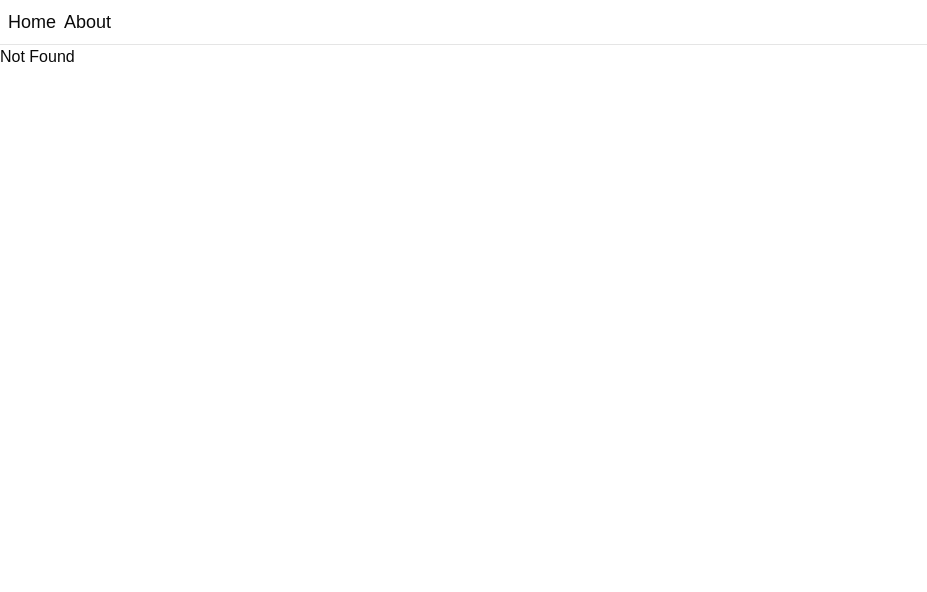
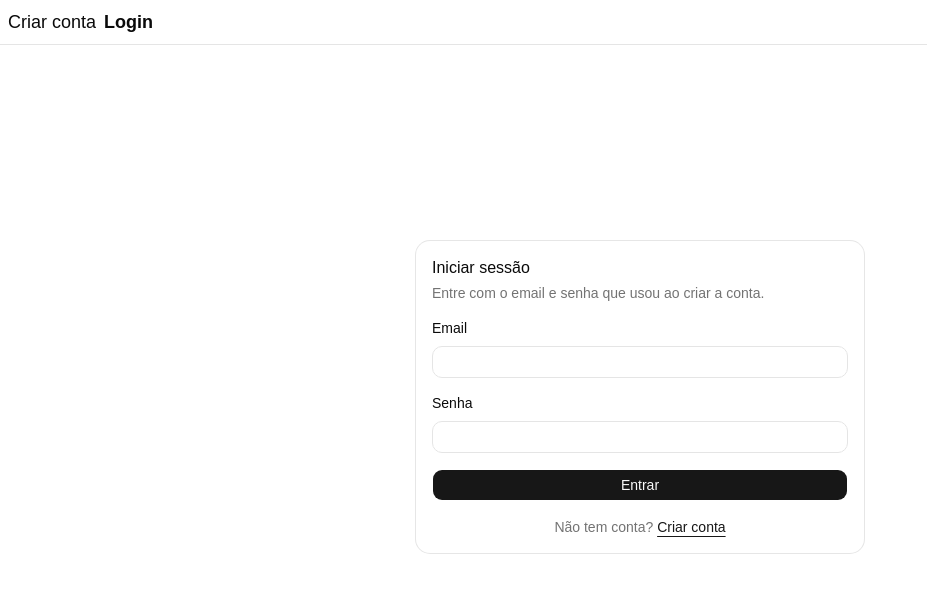
Before and after one commit to OMedeirosg/react-frontend-challenge, a React (Vite) app: page /login in a window 1280 px wide. Before the commit this address had no page. Shown: the top 592 px of the page, without its empty margins (0-927 px from the left). Built offline with nearby package versions, Linux system fonts and the light colour scheme.

Commit message:
feat: add login flow with bcrypt

```diff
--- /dev/null
+++ b/src/features/auth/model/login-schema.ts
@@ -0,0 +1,10 @@
+import { z } from 'zod'
+
+export const loginSchema = z.object({
+  email: z.string().email('Email inválido'),
+  password: z
+    .string()
+    .min(7, 'A senha deve ter mais de 6 caracteres'),
+})
+
+export type LoginFormData = z.infer<typeof loginSchema>
--- /dev/null
+++ b/src/features/auth/model/schema.ts
@@ -0,0 +1,6 @@
+/** Re-exporta schemas de auth (registo e login em ficheiros separados para commits/imports claros). */
+export {
+  registerSchema,
+  type RegisterFormData,
+} from '@/features/auth/model/register-schema'
+export { loginSchema, type LoginFormData } from '@/features/auth/model/login-schema'
--- /dev/null
+++ b/src/features/auth/ui/LoginForm.tsx
@@ -0,0 +1,103 @@
+import { zodResolver } from '@hookform/resolvers/zod'
+import { useForm } from 'react-hook-form'
+import { Link, useNavigate } from '@tanstack/react-router'
+
+import { Alert, AlertDescription, AlertTitle } from '@/components/ui/alert'
+import { Button } from '@/components/ui/button'
+import {
+  Field,
+  FieldContent,
+  FieldError,
+  FieldLabel,
+} from '@/components/ui/field'
+import { Input } from '@/components/ui/input'
+import { loginSchema, type LoginFormData } from '@/features/auth/model/login-schema'
+import { useAuthStore } from '@/features/auth/store'
+
+export function LoginForm() {
+  const navigate = useNavigate()
+  const loginAccount = useAuthStore((s) => s.login)
+
+  const {
+    register,
+    handleSubmit,
+    formState: { errors, isSubmitting },
+    setError,
+    clearErrors,
+  } = useForm<LoginFormData>({
+    resolver: zodResolver(loginSchema),
+    defaultValues: {
+      email: '',
+      password: '',
+    },
+  })
+
+  const onSubmit = async (data: LoginFormData) => {
+    clearErrors('root')
+    const result = await loginAccount(data.email, data.password)
+    if (!result.success) {
+      setError('root', {
+        message: 'Email ou senha inválidos.',
+      })
+      return
+    }
+    await navigate({ to: '/' })
+  }
+
+  return (
+    <form
+      onSubmit={handleSubmit(onSubmit)}
+      className="flex flex-col gap-4"
+      noValidate
+    >
+      {errors.root?.message ? (
+        <Alert variant="destructive">
+          <AlertTitle>Erro</AlertTitle>
+          <AlertDescription>{errors.root.message}</AlertDescription>
+        </Alert>
+      ) : null}
+
+      <Field data-invalid={!!errors.email}>
+        <FieldLabel htmlFor="login-email">Email</FieldLabel>
+        <FieldContent>
+          <Input
+            id="login-email"
+            type="email"
+            autoComplete="email"
+            aria-invalid={!!errors.email}
+            {...register('email')}
+          />
+          <FieldError errors={errors.email ? [errors.email] : undefined} />
+        </FieldContent>
+      </Field>
+
+      <Field data-invalid={!!errors.password}>
+        <FieldLabel htmlFor="login-password">Senha</FieldLabel>
+        <FieldContent>
+          <Input
+            id="login-password"
+            type="password"
+            autoComplete="current-password"
+            aria-invalid={!!errors.password}
+            {...register('password')}
+          />
+          <FieldError errors={errors.password ? [errors.password] : undefined} />
+        </FieldContent>
+      </Field>
+
+      <Button type="submit" disabled={isSubmitting} className="w-full">
+        {isSubmitting ? 'A entrar…' : 'Entrar'}
+      </Button>
+
+      <p className="text-center text-sm text-muted-foreground">
+        Não tem conta?{' '}
+        <Link
+          to="/register"
+          className="text-primary underline underline-offset-4"
+        >
+          Criar conta
+        </Link>
+      </p>
+    </form>
+  )
+}
--- a/src/layouts/RootLayout.tsx
+++ b/src/layouts/RootLayout.tsx
@@ -1,27 +1,49 @@
-import { Link, Outlet } from '@tanstack/react-router'
+import { Link, Outlet, useNavigate } from '@tanstack/react-router'
 import { TanStackRouterDevtools } from '@tanstack/react-router-devtools'
 
+import { Button } from '@/components/ui/button'
+import { useAuthStore } from '@/features/auth/store'
+
 export function RootLayout() {
+  const navigate = useNavigate()
+  const token = useAuthStore((state) => state.token)
+  const logout = useAuthStore((state) => state.logout)
+  const isAuthenticated = Boolean(token)
+
+  const handleLogout = async () => {
+    logout()
+    await navigate({ to: '/login' })
+  }
+
   return (
     <>
-      <div className="flex gap-2 p-2 text-lg">
+      <div className="flex items-center gap-2 p-2 text-lg">
+        {isAuthenticated ? (
+          <>
             <Link
               to="/"
-          activeProps={{
-            className: 'font-bold',
-          }}
+              activeProps={{ className: 'font-bold' }}
               activeOptions={{ exact: true }}
             >
               Home
             </Link>{' '}
-        <Link
-          to="/about"
-          activeProps={{
-            className: 'font-bold',
-          }}
-        >
+            <Link to="/about" activeProps={{ className: 'font-bold' }}>
               About
+            </Link>{' '}
+            <Button variant="outline" onClick={handleLogout}>
+              Logout
+            </Button>
+          </>
+        ) : (
+          <>
+            <Link to="/register" activeProps={{ className: 'font-bold' }}>
+              Criar conta
+            </Link>{' '}
+            <Link to="/login" activeProps={{ className: 'font-bold' }}>
+              Login
             </Link>
+          </>
+        )}
       </div>
       <hr />
       <Outlet />
--- /dev/null
+++ b/src/pages/login/ui/LoginPage.tsx
@@ -0,0 +1,26 @@
+import {
+  Card,
+  CardContent,
+  CardDescription,
+  CardHeader,
+  CardTitle,
+} from '@/components/ui/card'
+import { LoginForm } from '@/features/auth/ui/LoginForm'
+
+export function LoginPage() {
+  return (
+    <div className="flex min-h-[calc(100vh-6rem)] items-center justify-center p-4">
+      <Card className="w-full max-w-md">
+        <CardHeader>
+          <CardTitle>Iniciar sessão</CardTitle>
+          <CardDescription>
+            Entre com o email e senha que usou ao criar a conta.
+          </CardDescription>
+        </CardHeader>
+        <CardContent>
+          <LoginForm />
+        </CardContent>
+      </Card>
+    </div>
+  )
+}
--- a/src/routeTree.gen.ts
+++ b/src/routeTree.gen.ts
@@ -9,9 +9,21 @@
 // Additionally, you should also exclude this file from your linter and/or formatter to prevent it from being checked or modified.
 
 import { Route as rootRouteImport } from './routes/__root'
+import { Route as RegisterRouteImport } from './routes/register'
+import { Route as LoginRouteImport } from './routes/login'
 import { Route as AboutRouteImport } from './routes/about'
 import { Route as IndexRouteImport } from './routes/index'
 
+const RegisterRoute = RegisterRouteImport.update({
+  id: '/register',
+  path: '/register',
+  getParentRoute: () => rootRouteImport,
+} as any)
+const LoginRoute = LoginRouteImport.update({
+  id: '/login',
+  path: '/login',
+  getParentRoute: () => rootRouteImport,
+} as any)
 const AboutRoute = AboutRouteImport.update({
   id: '/about',
   path: '/about',
@@ -26,31 +38,53 @@ const IndexRoute = IndexRouteImport.update({
 export interface FileRoutesByFullPath {
   '/': typeof IndexRoute
   '/about': typeof AboutRoute
+  '/login': typeof LoginRoute
+  '/register': typeof RegisterRoute
 }
 export interface FileRoutesByTo {
   '/': typeof IndexRoute
   '/about': typeof AboutRoute
+  '/login': typeof LoginRoute
+  '/register': typeof RegisterRoute
 }
 export interface FileRoutesById {
   __root__: typeof rootRouteImport
   '/': typeof IndexRoute
   '/about': typeof AboutRoute
+  '/login': typeof LoginRoute
+  '/register': typeof RegisterRoute
 }
 export interface FileRouteTypes {
   fileRoutesByFullPath: FileRoutesByFullPath
-  fullPaths: '/' | '/about'
+  fullPaths: '/' | '/about' | '/login' | '/register'
   fileRoutesByTo: FileRoutesByTo
-  to: '/' | '/about'
-  id: '__root__' | '/' | '/about'
+  to: '/' | '/about' | '/login' | '/register'
+  id: '__root__' | '/' | '/about' | '/login' | '/register'
   fileRoutesById: FileRoutesById
 }
 export interface RootRouteChildren {
   IndexRoute: typeof IndexRoute
   AboutRoute: typeof AboutRoute
+  LoginRoute: typeof LoginRoute
+  RegisterRoute: typeof RegisterRoute
 }
 
 declare module '@tanstack/react-router' {
   interface FileRoutesByPath {
+    '/register': {
+      id: '/register'
+      path: '/register'
+      fullPath: '/register'
+      preLoaderRoute: typeof RegisterRouteImport
+      parentRoute: typeof rootRouteImport
+    }
+    '/login': {
+      id: '/login'
+      path: '/login'
+      fullPath: '/login'
+      preLoaderRoute: typeof LoginRouteImport
+      parentRoute: typeof rootRouteImport
+    }
     '/about': {
       id: '/about'
       path: '/about'
@@ -71,6 +105,8 @@ declare module '@tanstack/react-router' {
 const rootRouteChildren: RootRouteChildren = {
   IndexRoute: IndexRoute,
   AboutRoute: AboutRoute,
+  LoginRoute: LoginRoute,
+  RegisterRoute: RegisterRoute,
 }
 export const routeTree = rootRouteImport
   ._addFileChildren(rootRouteChildren)
--- a/src/routes/about.tsx
+++ b/src/routes/about.tsx
@@ -1,6 +1,14 @@
-import { createFileRoute } from '@tanstack/react-router'
+import { createFileRoute, redirect } from '@tanstack/react-router'
+
+import { useAuthStore } from '@/features/auth/store'
 
 export const Route = createFileRoute('/about')({
+  beforeLoad: async () => {
+    await useAuthStore.persist.rehydrate()
+    if (!useAuthStore.getState().token) {
+      throw redirect({ to: '/login' })
+    }
+  },
   component: AboutComponent,
 })
 
--- a/src/routes/index.tsx
+++ b/src/routes/index.tsx
@@ -1,8 +1,15 @@
-import { createFileRoute } from '@tanstack/react-router'
+import { createFileRoute, redirect } from '@tanstack/react-router'
+import { useAuthStore } from '@/features/auth/store'
 import { usePopularMovies } from '@/features/movies/queries'
 import { ApiError } from '@/lib/api'
 
 export const Route = createFileRoute('/')({
+  beforeLoad: async () => {
+    await useAuthStore.persist.rehydrate()
+    if (!useAuthStore.getState().token) {
+      throw redirect({ to: '/login' })
+    }
+  },
   component: HomeComponent,
 })
 
--- /dev/null
+++ b/src/routes/login.tsx
@@ -0,0 +1,14 @@
+import { createFileRoute, redirect } from '@tanstack/react-router'
+
+import { useAuthStore } from '@/features/auth/store'
+import { LoginPage } from '@/pages/login/ui/LoginPage'
+
+export const Route = createFileRoute('/login')({
+  beforeLoad: async () => {
+    await useAuthStore.persist.rehydrate()
+    if (useAuthStore.getState().token) {
+      throw redirect({ to: '/' })
+    }
+  },
+  component: LoginPage,
+})
```
Lines whose indentation alone changed are shown as unchanged.
